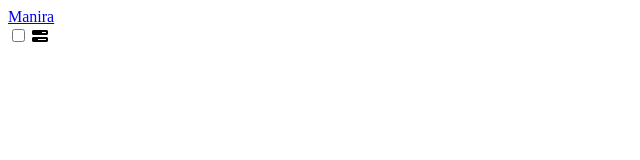
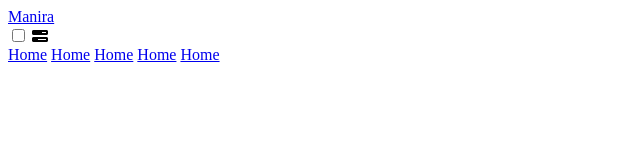
Before and after one commit to constobidullah/cre-pro2, a plain HTML site: page index.html in a window 1280 px wide. Shown: the whole page, without its empty margins (0-640 px from the left). Drawn offline with Linux system fonts and the light colour scheme.

Commit message:
bars item added

```diff
--- a/index.html
+++ b/index.html
@@ -28,6 +28,14 @@
                 <i class="fa-solid fa-bars-progress"></i>
             </label>
 
+            <div id="navlink">
+                <a href="#">Home</a>
+                <a href="#">Home</a>
+                <a href="#">Home</a>
+                <a href="#">Home</a>
+                <a href="#">Home</a>
+            </div>
+
         </nav>
     </header>
 
```
